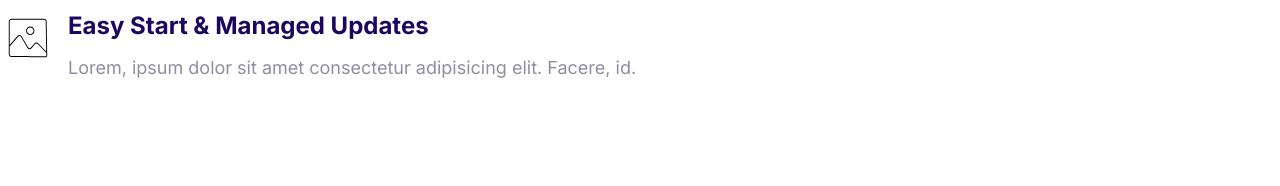
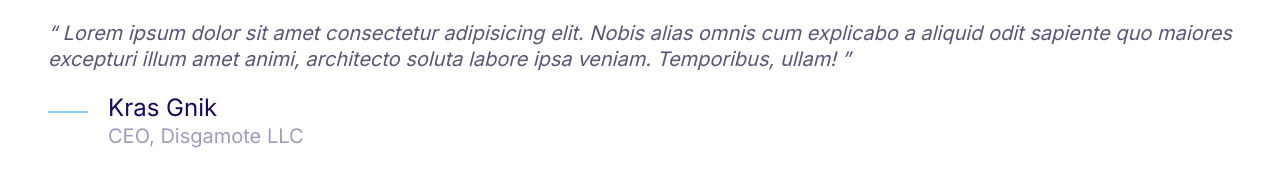
Before and after one commit to JoeBuydemDips/website-template, a plain HTML site: page index.html in a window 1280 px wide. Drawn offline with Linux system fonts and the light colour scheme.

Commit message:
Built quotes component.

```diff
--- a/CSS/style.css
+++ b/CSS/style.css
@@ -5,6 +5,7 @@
   --color-accent: #ff3400;
   --color-headings: #1b0760;
   --color-body: #918ca4;
+  --color-body-darker: #5c5577;
   --color-border: #ccc;
   --border-radius: 30px;
 }
@@ -397,3 +398,53 @@ to the list__item of list--tick */
 .media__image {
   margin-top: 1rem;
 }
+
+/*----------------------------------------------------------*/
+/* Quotes*/
+.quote {
+  font-size: 3rem;
+  font-style: italic;
+  color: var(--color-body-darker);
+  line-height: 1.3;
+}
+
+.quote__text::before {
+  content: open-quote;
+}
+
+.quote__text::after {
+  content: close-quote;
+}
+
+.quote__author {
+  font-size: 3rem;
+  font-weight: 500;
+  font-style: normal;
+  margin-bottom: 0;
+}
+
+.quote__company {
+  color: var(--color-headings);
+  font-size: 2rem;
+  font-style: normal;
+  opacity: 0.4;
+}
+
+.quote__line {
+  position: relative;
+  bottom: 10px;
+}
+
+@media screen and (min-width: 1024px) {
+  .quote {
+    font-size: 2rem;
+  }
+
+  .quote__author {
+    font-size: 2.4rem;
+  }
+
+  .quote__organization {
+    font-size: 1.6rem;
+  }
+}
--- a/index.html
+++ b/index.html
@@ -15,18 +15,25 @@
     />
   </head>
   <body>
+    <blockquote class="quote">
+      <p class="quote__text">
+        Lorem ipsum dolor sit amet consectetur adipisicing elit. Nobis alias
+        omnis cum explicabo a aliquid odit sapiente quo maiores excepturi illum
+        amet animi, architecto soluta labore ipsa veniam. Temporibus, ullam!
+      </p>
+      <footer>
         <div class="media">
           <div class="media__image">
-        <svg class="icon icon--primary">
-          <use xlink:href="images/sprite.svg#snap"></use>
+            <svg class="icon icon--primary quote__line">
+              <use xlink:href="images/sprite.svg#line"></use>
             </svg>
           </div>
           <div class="media__body">
-        <h3 class="media__title">Easy Start & Managed Updates</h3>
-        <p>
-          Lorem, ipsum dolor sit amet consectetur adipisicing elit. Facere, id.
-        </p>
+            <h3 class="media__title quote__author">Kras Gnik</h3>
+            <p class="quote__company">CEO, Disgamote LLC</p>
           </div>
         </div>
+      </footer>
+    </blockquote>
   </body>
 </html>
```
Also changed, not shown: components/quotes.html (added, +20 -0 lines). Lines whose indentation alone changed are shown as unchanged.
